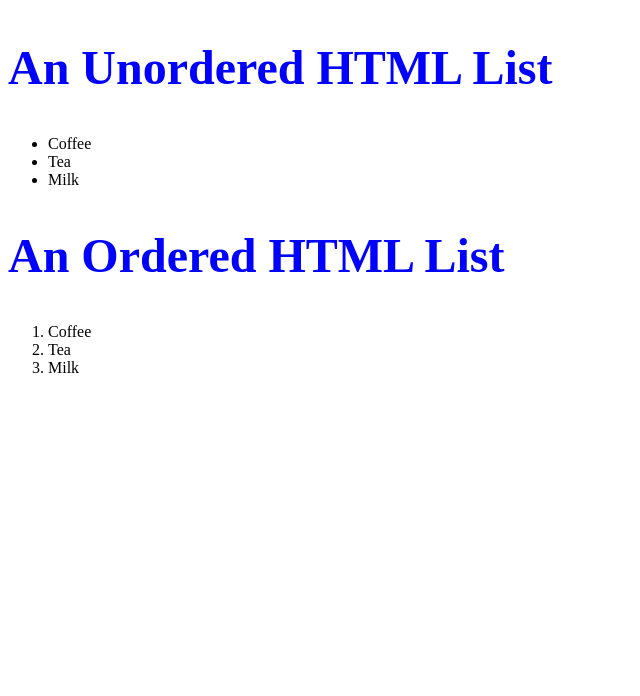
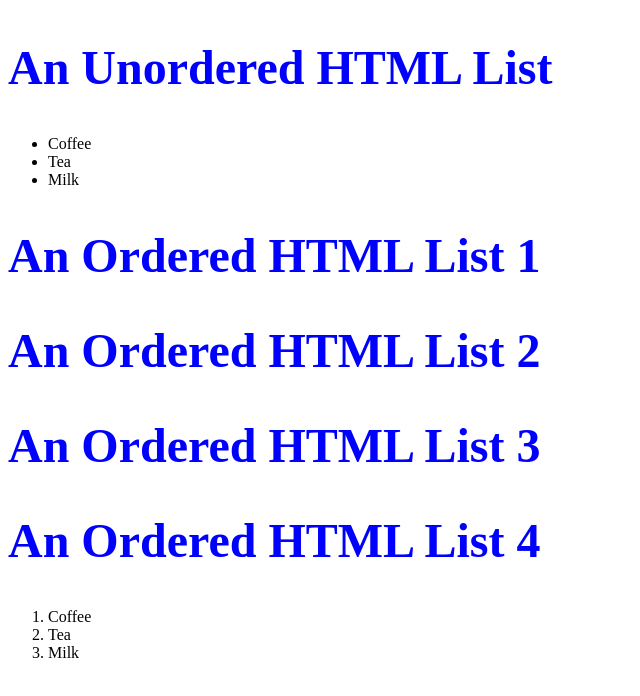
Before and after one commit to nimishvishnoi1000/HttpPro, a plain HTML site: page index.html in a window 1280 px wide. Shown: the whole page, without its empty margins (0-640 px from the left). Drawn offline with Linux system fonts and the light colour scheme.

Commit message:
added header for managing multi commits

```diff
--- a/index.html
+++ b/index.html
@@ -16,7 +16,11 @@ h2{color:blue;font-size:300%}
   <li>Milk</li>
 </ul>
 
-<h2>An Ordered HTML List</h2>
+<h2>An Ordered HTML List 1</h2>
+<h2>An Ordered HTML List 2</h2>
+<h2>An Ordered HTML List 3</h2>
+<h2>An Ordered HTML List 4</h2>
+
 
 <ol>
   <li>Coffee</li>
```
